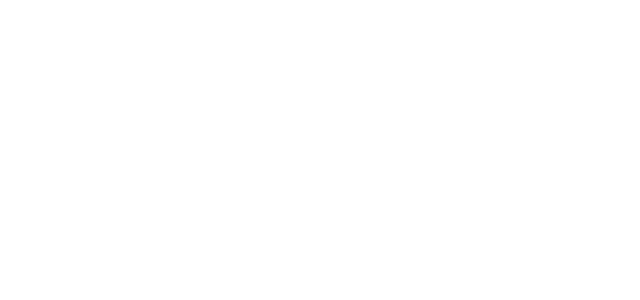
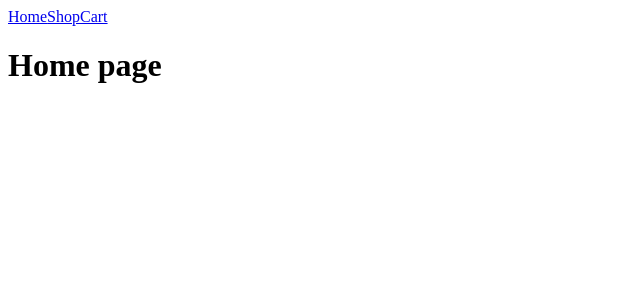
Before and after one commit to Boltlord1/shopping-cart, a React (Vite) app: page / in a window 1280 px wide. Shown: the top 300 px of the page, without its empty margins (0-640 px from the left). Built offline with nearby package versions, Linux system fonts and the light colour scheme.

Commit message:
Add routing between the 3 pages

```diff
--- a/package.json
+++ b/package.json
@@ -11,7 +11,8 @@
   },
   "dependencies": {
     "react": "^19.2.0",
-    "react-dom": "^19.2.0"
+    "react-dom": "^19.2.0",
+    "react-router": "^7.10.1"
   },
   "devDependencies": {
     "@eslint/js": "^9.39.1",
--- /dev/null
+++ b/src/components/App.jsx
@@ -0,0 +1,12 @@
+import { Outlet } from 'react-router'
+import Dashboard from './Dashboard'
+
+export default function App() {
+
+    return (
+        <>
+        <Dashboard />
+        <Outlet />
+        </>
+    )
+}
--- /dev/null
+++ b/src/components/Cart.jsx
@@ -0,0 +1,3 @@
+export default function Cart() {
+    return <h1>Cart page</h1>
+}
--- /dev/null
+++ b/src/components/Dashboard.jsx
@@ -0,0 +1,11 @@
+import { Link } from "react-router"
+
+export default function Dashboard() {
+    return (
+        <header><nav>
+            <Link to='/'>Home</Link>
+            <Link to='/shop'>Shop</Link>
+            <Link to='/cart'>Cart</Link>
+        </nav></header>
+    )
+}
--- /dev/null
+++ b/src/components/Home.jsx
@@ -0,0 +1,3 @@
+export default function Home() {
+    return <h1>Home page</h1>
+}
--- /dev/null
+++ b/src/components/Shop.jsx
@@ -0,0 +1,3 @@
+export default function Shop() {
+    return <h1>Shop page</h1>
+}
--- a/src/main.jsx
+++ b/src/main.jsx
@@ -1,8 +1,12 @@
 import { StrictMode } from 'react'
 import { createRoot } from 'react-dom/client'
-import './index.css'
+import { createBrowserRouter, RouterProvider } from 'react-router'
+import routes from './routes'
+
+const router = createBrowserRouter(routes)
 
 createRoot(document.getElementById('root')).render(
     <StrictMode>
+        <RouterProvider router={router} />
     </StrictMode>
 )
--- /dev/null
+++ b/src/routes.jsx
@@ -0,0 +1,15 @@
+import App from "./components/App"
+import Home from "./components/Home"
+import Shop from "./components/Shop"
+import Cart from "./components/Cart"
+
+export default [
+    {
+        element: <App />,
+        children: [
+            { path: '/', element: <Home /> },
+            { path: '/shop', element: <Shop /> },
+            { path: '/cart', element: <Cart /> }
+        ]
+    }
+]
```
Also changed, not shown: 1 other file (tests, documents, lock files or other folders).
